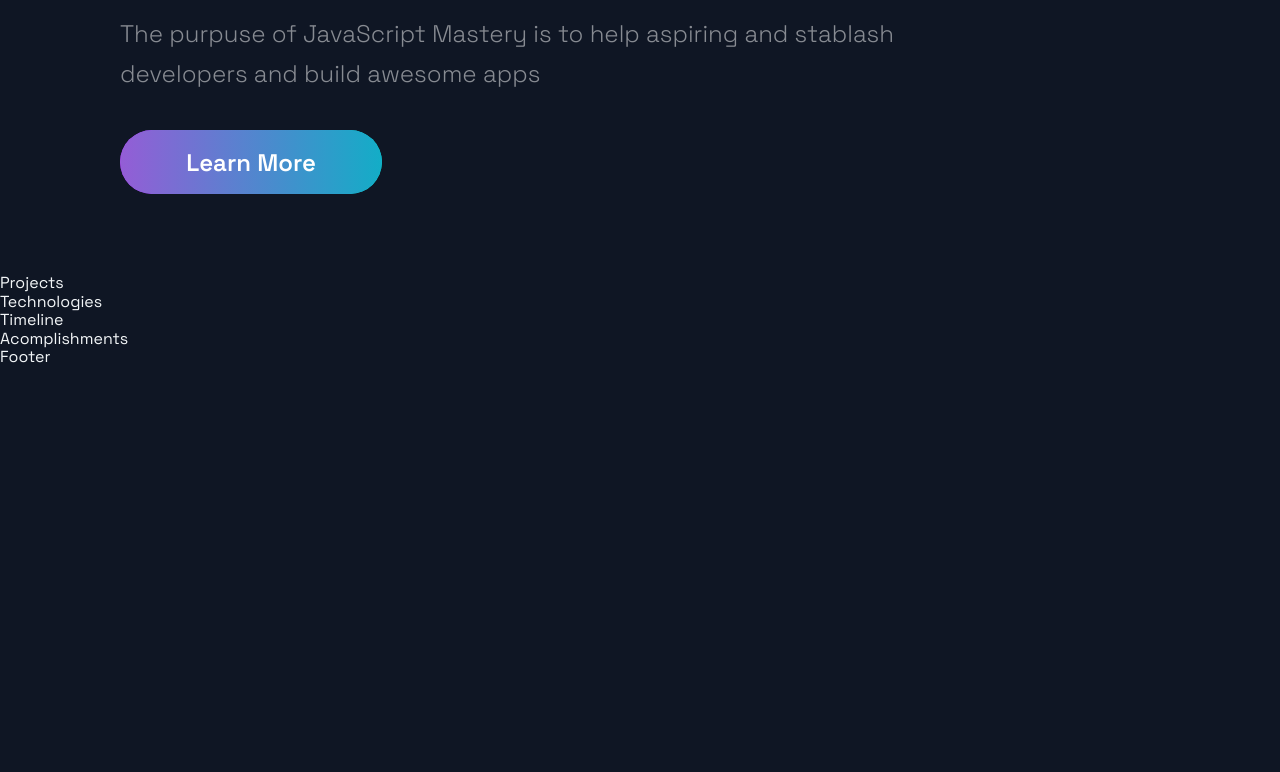
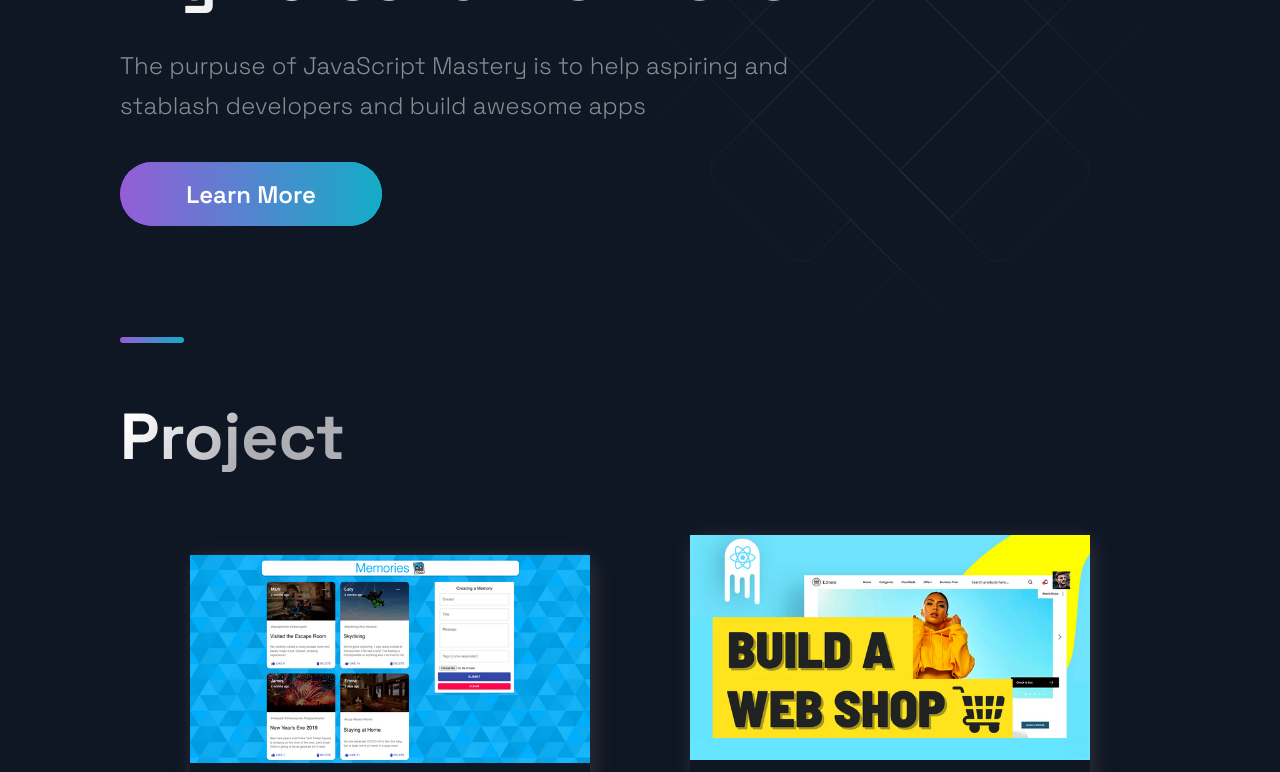
Before and after one commit to josephdsbr/portfolio-next, a Next.js app: page / in a window 1280 px wide. Shown: the part 300-1072 px from the top of the page. Before the commit the page ends 800 px from the top, so only its background shows below. Built offline with nearby package versions, Linux system fonts and the light colour scheme.

Commit message:
finishing project section

```diff
--- a/src/components/Projects/Projects.js
+++ /dev/null
@@ -1,13 +0,0 @@
-import React from 'react';
-
-import { BlogCard, CardInfo, ExternalLinks, GridContainer, HeaderThree, Hr, Tag, TagList, TitleContent, UtilityList, Img } from './ProjectsStyles';
-import { Section, SectionDivider, SectionTitle } from '../../styles/GlobalComponents';
-import { projects } from '../../constants/constants';
-
-const Projects = () => (
-  <div>
-    Projects
-  </div>
-);
-
-export default Projects;
--- /dev/null
+++ b/src/components/Projects/Projects.tsx
@@ -0,0 +1,39 @@
+import React from 'react';
+
+import { BlogCard, CardInfo, ExternalLinks, GridContainer, HeaderThree, Hr, Tag, TagList, TitleContent, UtilityList, Img } from './ProjectsStyles';
+import { Section, SectionDivider, SectionTitle } from '../../styles/GlobalComponents';
+import { projects } from '../../constants/constants';
+
+const Projects = () => (
+  <Section nopadding id="projects">
+    <SectionDivider />
+    <SectionTitle main>Project</SectionTitle>
+    <GridContainer>
+      {projects.map(({ id, image, title, description, tags, source, visit }) => (
+        <BlogCard key={id}>
+          <Img src={image} />
+          <TitleContent>
+            <HeaderThree title>{title}</HeaderThree>
+            <Hr />
+          </TitleContent>
+          <CardInfo>{description}</CardInfo>
+          <div>
+            <TitleContent>Stack</TitleContent>
+            <TagList>
+              {tags.map((tag, i) => (
+                <Tag key={i}>{tag}</Tag>
+              ))}
+            </TagList>
+          </div>
+          <UtilityList>
+            <ExternalLinks href={visit}>Code</ExternalLinks>
+            <ExternalLinks href={source}>Source</ExternalLinks>
+          </UtilityList>
+        </BlogCard>
+      ))}
+    </GridContainer>
+
+  </Section>
+);
+
+export default Projects;
--- a/src/pages/index.js
+++ b/src/pages/index.js
@@ -10,10 +10,10 @@
 const Home = () => {
   return (
     <Layout>
-      {/* <Section grid> */}
+      <Section grid>
         <Hero />
-        {/* <BgAnimation /> */}
-      {/* </Section> */}
+        <BgAnimation />
+      </Section>
       <Projects />
       <Technologies />
       <Timeline />
```
Also changed, not shown: src/components/Projects/ProjectsStyles.ts (renamed from src/components/Projects/ProjectsStyles.js).
